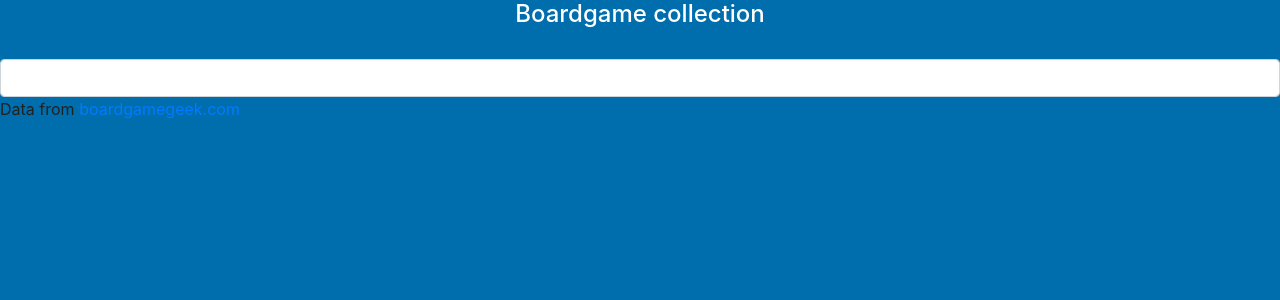
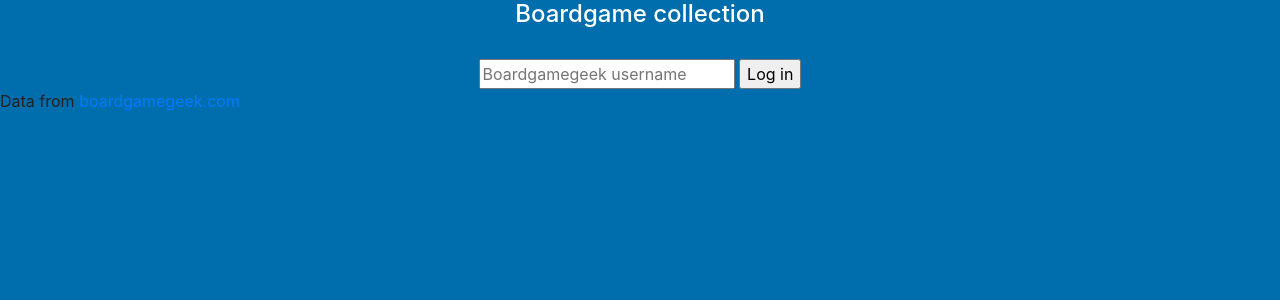
Before and after one commit to victorsowa/boardgame_squire, a Flask app: page / in a window 1280 px wide. Shown: the part 56-356 px from the top of the page. Run offline with Flask 2, Linux system fonts and the light colour scheme.

Commit message:
Add functioning redirction from root to existing users collection

```diff
--- a/boardgames/app.py
+++ b/boardgames/app.py
@@ -34,6 +34,11 @@ def setup_db():
 def index_get():
     return flask.render_template('index.html')
 
+@app.route('/', methods=['POST'])
+def index_post():
+    username = flask.request.form['username']
+    return flask.redirect(f'/user_collection/{username}')
+
 
 @app.route('/user_collection/<username>', methods=['GET'])
 def collection_get(username):
@@ -42,7 +47,6 @@ def collection_get(username):
 
 
 
-
 if __name__ == '__main__':
     #DEBUG is SET to TRUE. CHANGE FOR PROD
     main()
--- a/boardgames/templates/index.html
+++ b/boardgames/templates/index.html
@@ -3,7 +3,10 @@
     <div class="hero">
         <div class="hero-inner">
             <h1> Boardgame collection </h1>
-            <input type="text" class="form-control">
+            <form action="/" method="POST">
+                <input type="username" name="username" placeholder="Boardgamegeek username" required>
+                <input type="submit" value="Log in">
+                </form>
         </div>
     </div>
 
--- a/boardgames/templates/user_collection.html
+++ b/boardgames/templates/user_collection.html
@@ -3,7 +3,6 @@
     <div class="hero">
         <div class="hero-inner">
             <h1> Boardgame collection </h1>
-            <input type="text" placeholder="bobbaganush" class="form-control">
         </div>
     </div>
 
```
